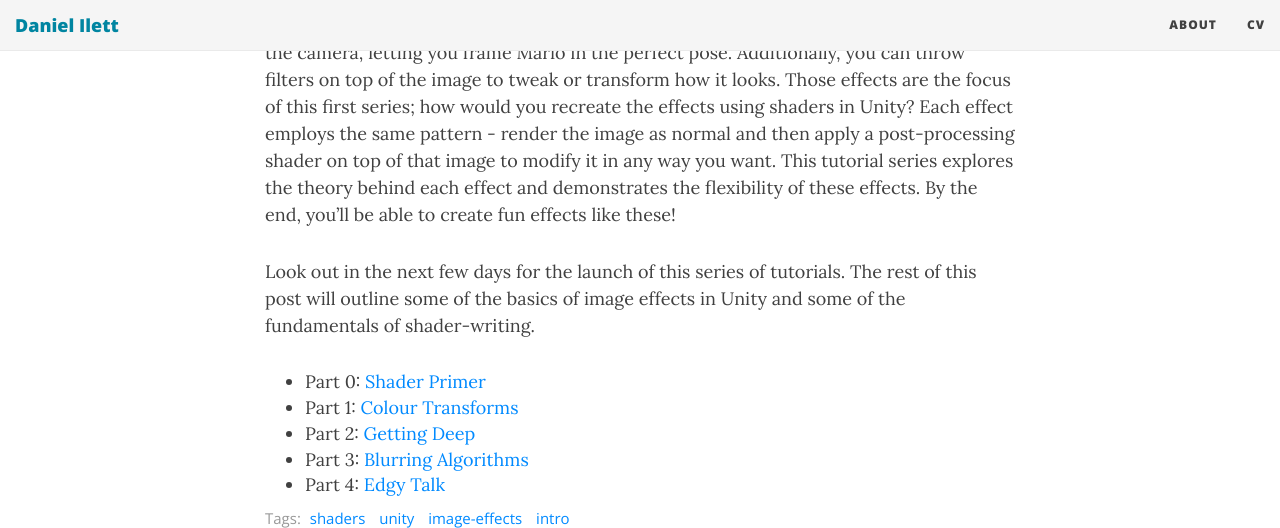
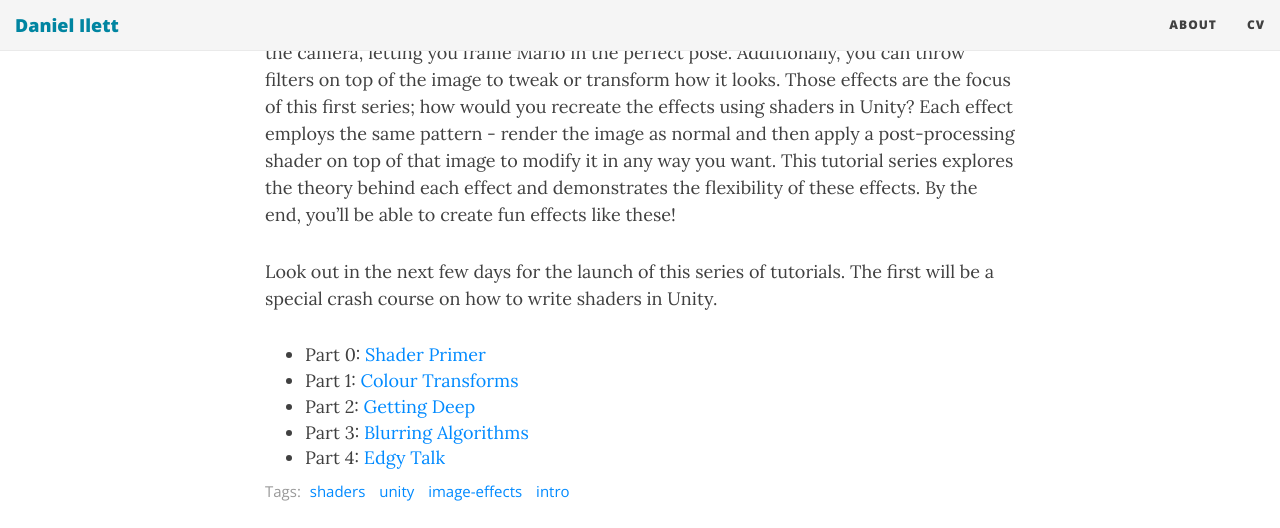
Before and after one commit to daniel-ilett/blog, a Jekyll site: the page built from _posts/2019-04-12-tut1-intro-smo.md, in a window 1280 px wide and 900 px high, scrolled down 862 px, cut to the strip 0-528 px from the top of the window. Built offline with Jekyll 4.4.1, drawn with Linux system fonts in a browser that asks for light colours; nearby versions of some CDN libraries.

```diff
--- a/_posts/2019-04-12-tut1-intro-smo.md
+++ b/_posts/2019-04-12-tut1-intro-smo.md
@@ -14,7 +14,7 @@
 
 Snapshot Mode in Super Mario Odyssey pauses your game and gives you full control of the camera, letting you frame Mario in the perfect pose. Additionally, you can throw filters on top of the image to tweak or transform how it looks. Those effects are the focus of this first series; how would you recreate the effects using shaders in Unity? Each effect employs the same pattern - render the image as normal and then apply a post-processing shader on top of that image to modify it in any way you want. This tutorial series explores the theory behind each effect and demonstrates the flexibility of these effects. By the end, you’ll be able to create fun effects like these!
 
-Look out in the next few days for the launch of this series of tutorials. The rest of this post will outline some of the basics of image effects in Unity and some of the fundamentals of shader-writing.
+Look out in the next few days for the launch of this series of tutorials. The first will be a special crash course on how to write shaders in Unity.
 
 - Part 0: [Shader Primer]({% post_url 2019-04-12-tut1-0-smo-shader-basics %})
 - Part 1: [Colour Transforms]({% post_url 2019-04-12-tut1-1-smo-greyscale %})
```
Also changed, not shown: 404.html (+2 -5 lines), _posts/2019-04-12-tut1-4-smo-edge-detect.md (+5 -3 lines), img/404-southpark.jpg (deleted), img/install-steps.gif (deleted), img/path.jpg (deleted), 3 other files.
